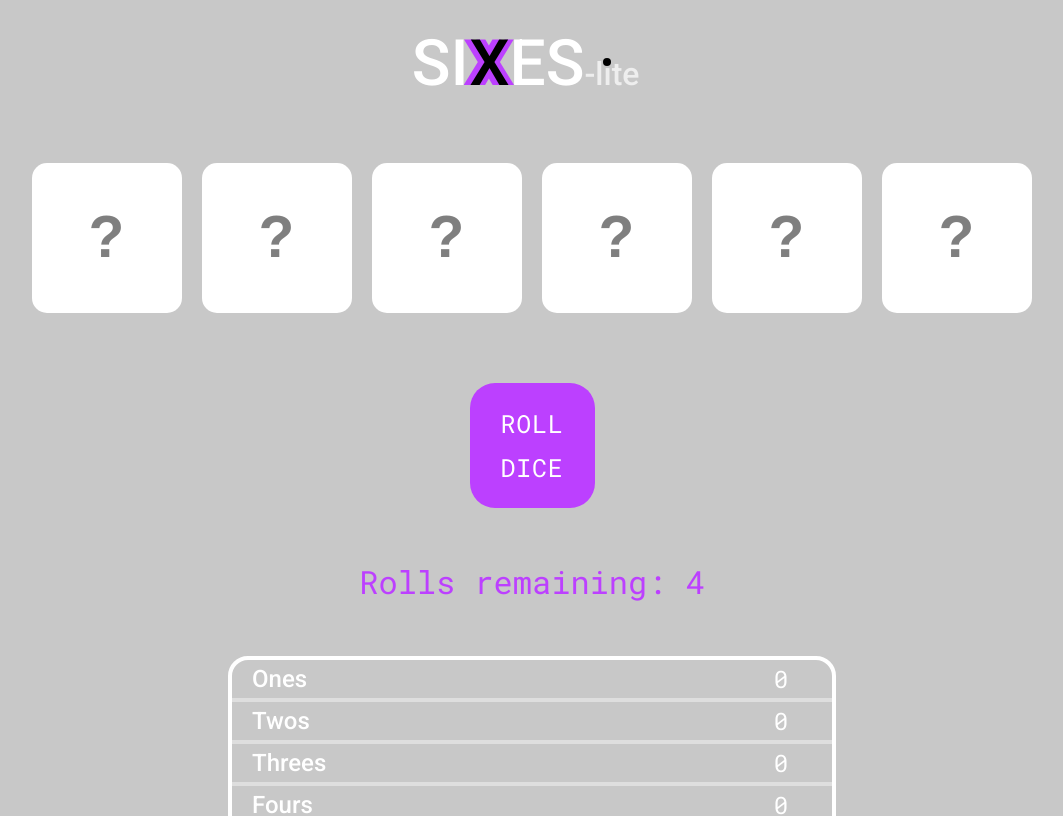
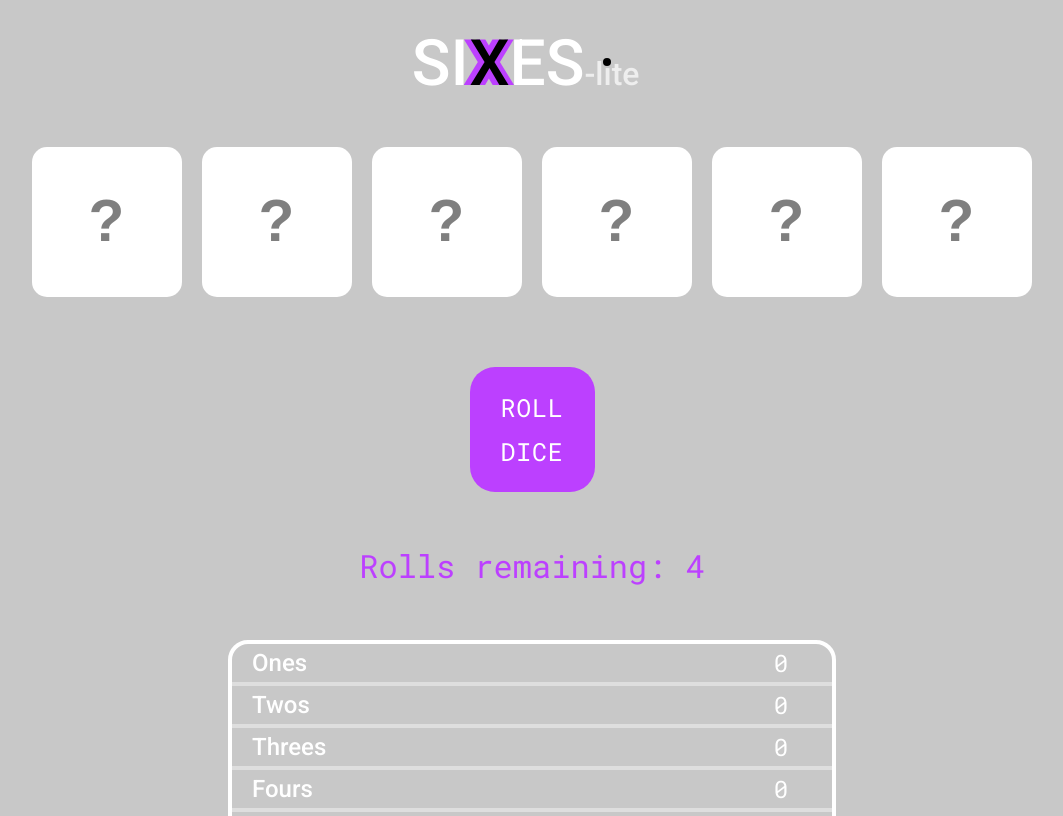
Before and after one commit to chriskstaton/SIXXES, a React (Vite) app: page / in a window 1280 px wide. Shown: the top 816 px of the page, without its empty margins (108-1171 px from the left). Built offline with nearby package versions, Linux system fonts and the light colour scheme.

Commit message:
padding on dice container so scrollTop has space,

```diff
--- a/package.json
+++ b/package.json
@@ -17,6 +17,7 @@
 		"mui": "^0.0.1",
 		"react": "^18.2.0",
 		"react-bootstrap": "^2.7.2",
+		"react-device-detect": "^2.2.3",
 		"react-dom": "^18.2.0"
 	},
 	"devDependencies": {
--- a/src/App.scss
+++ b/src/App.scss
@@ -7,7 +7,7 @@
 
 .App {
 	font-family: "Roboto", sans-serif;
- padding-bottom:100px;
+	padding-bottom: 100px;
 }
 
 body {
@@ -18,7 +18,9 @@ body {
 .header-container {
 	position: relative;
 	display: inline-flex;
-	padding: 1rem;
+	padding-right: 1rem;
+	padding-left: 1rem;
+	padding-top: 1rem;
 	font-size: 4em;
 
 	.header {
--- a/src/App.tsx
+++ b/src/App.tsx
@@ -1,4 +1,5 @@
 import { useEffect, useRef, useState } from "react";
+import isMobile from "react-device-detect";
 import "./App.scss";
 import DiceRoller from "./DiceRoller";
 import Tips from "./Tips";
@@ -24,7 +25,7 @@ function App() {
 
 	const setScrollPosition = (ref: { current: { offsetTop: any } }) => {
 		window.scrollTo({
-			top: ref.current.offsetTop - 40,
+			top: ref.current.offsetTop,
 			behavior: "smooth",
 		});
 	};
--- a/src/DiceRoller.scss
+++ b/src/DiceRoller.scss
@@ -1,8 +1,8 @@
 $dice-dimensions: 150px;
 
 .dice-container {
-	margin-top: 25px;
-	margin-bottom: 25px;
+	padding-top: 25px;
+	padding-bottom: 25px;
 }
 
 .dice-static {
--- a/src/DiceRoller.tsx
+++ b/src/DiceRoller.tsx
@@ -91,7 +91,11 @@ export function DiceRoller(props: {
 
 	function resetDice() {
 		if (turnCount < totalTurns) {
-			props.setScrollPosition(props.diceScrollElement);
+			props.setScrollPosition(
+				window.innerWidth < 800
+					? props.diceScrollElement
+					: props.headerScrollElement
+			);
 			setTurnCount(turnCount + 1);
 			setResetAllDice(true);
 			setRollCount(0);
```
Also changed, not shown: 1 other file (tests, documents, lock files or other folders).
